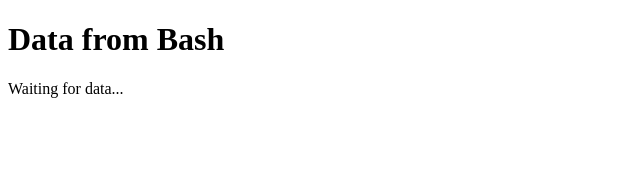
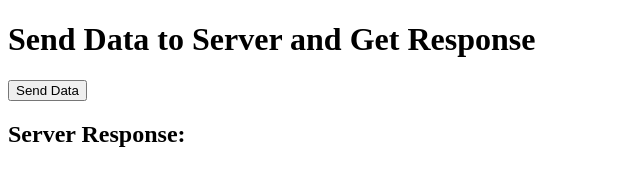
Before and after one commit to Flox-Company/FBS-website, a plain HTML site: page index.html in a window 1280 px wide. Shown: the whole page, without its empty margins (0-640 px from the left). Drawn offline with Linux system fonts and the light colour scheme.

Commit message:
Initial commit

```diff
--- a/index.html
+++ b/index.html
@@ -3,23 +3,32 @@
 <head>
     <meta charset="UTF-8">
     <meta name="viewport" content="width=device-width, initial-scale=1.0">
-    <title>Bash to HTML</title>
+    <title>Send Data to Server</title>
     <script>
-        // Simulate data sent by Bash by periodically checking the "message"
-        function checkForMessage() {
-            // Use localStorage to simulate the Bash sending data
-            var message = localStorage.getItem('bash_message');
-            if (message) {
-                document.getElementById('output').innerText = `Bash says: ${message}`;
-            }
+        function sendData() {
+            const data = { message: 'Hello Server!' };
+
+            // Send data to the server via GET method (encoded as query parameters)
+            const queryString = new URLSearchParams(data).toString();
+            fetch('https://flox-company.github.io/FBS-website/?' + queryString, {
+                method: 'GET'
+            })
+            .then(response => response.text())
+            .then(responseData => {
+                // Show the response from the server in the HTML
+                document.getElementById('response').innerHTML = responseData;
+            })
+            .catch(error => {
+                console.error('Error:', error);
+            });
         }
-
-        // Poll the message every 2 seconds
-        setInterval(checkForMessage, 2000);
     </script>
 </head>
 <body>
-    <h1>Data from Bash</h1>
-    <p id="output">Waiting for data...</p>
+    <h1>Send Data to Server and Get Response</h1>
+    <button onclick="sendData()">Send Data</button>
+
+    <h2>Server Response:</h2>
+    <div id="response"></div>
 </body>
 </html>
```
